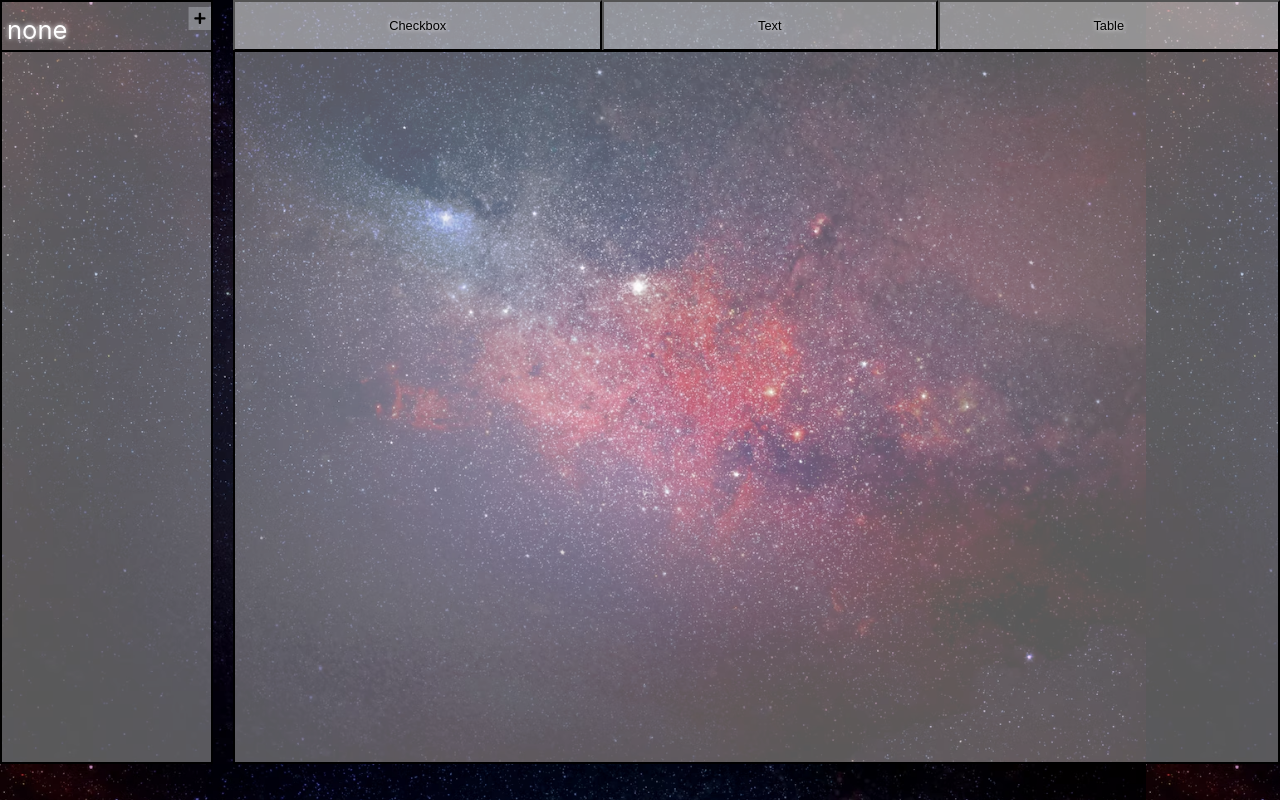
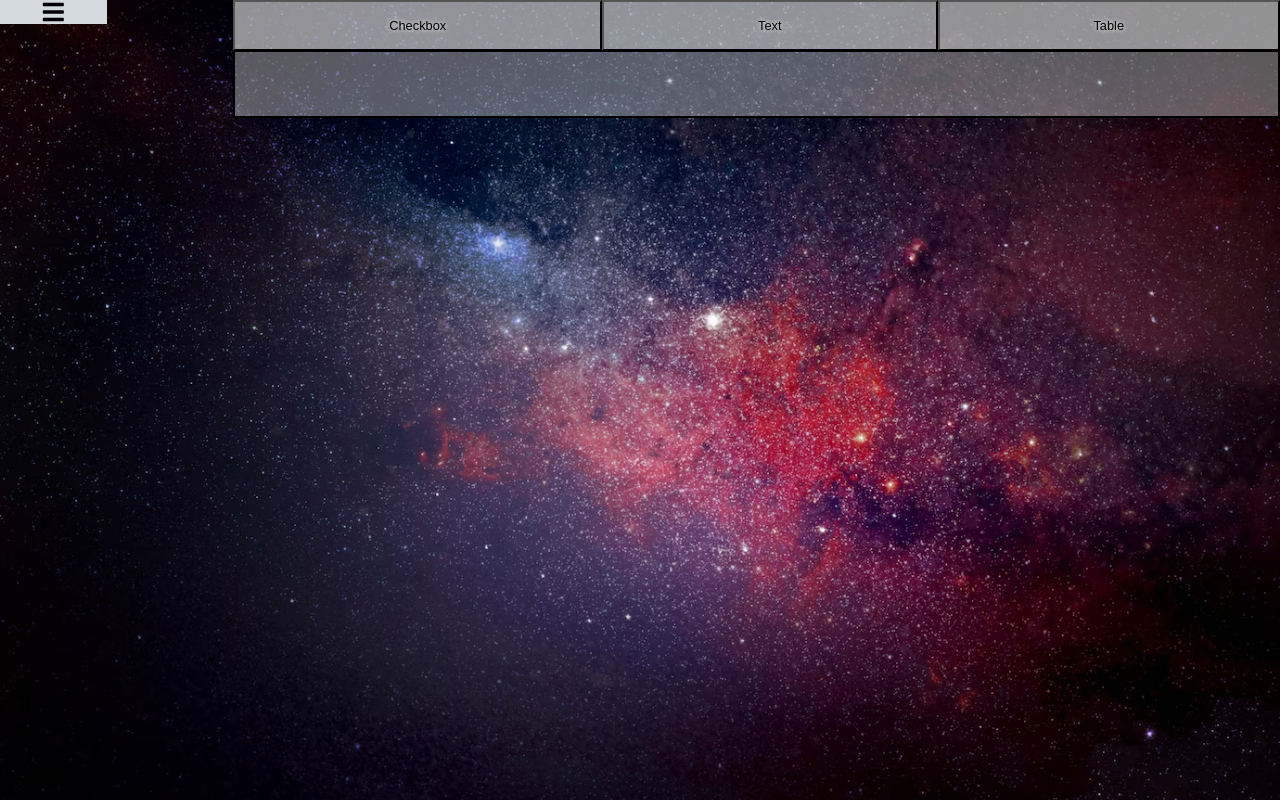
Before and after one commit to MohabRageh/not_es_ion, a React (Create React App) app: page / in a window 1280 px wide. Built offline with nearby package versions, Linux system fonts and the light colour scheme.

Commit message:
more changes

```diff
--- a/src/components/Aside.js
+++ b/src/components/Aside.js
@@ -1,17 +1,20 @@
 import React from 'react'
 import { useSelector } from "react-redux/es/exports";
-import { FaPlus } from 'react-icons/fa';
-import { addPage, setSelect } from '../store/asideSlice/asideSlice';
+import { FaPlus,FaBars } from 'react-icons/fa';
+import { addPage, awake, setSelect } from '../store/asideSlice/asideSlice';
 import { useDispatch } from "react-redux/es/hooks/useDispatch";
 
 export default function Aside() {
+    const isAwake=useSelector(state=>state.asidePages.isAwake)
     const dispatch=useDispatch()
     const pages=useSelector(state=>state.asidePages.Pages)
     const selected=useSelector(state=>state.asidePages.Selected)
   return (
-    <aside>
-        <FaPlus onClick={()=>dispatch(addPage())}/>
+    <>
+    {!isAwake?<FaBars className='awake_btn' onClick={()=>dispatch(awake())} />:"" }
+    {isAwake?<aside>
         <ul>
+        <FaBars className='awake_btn' onClick={()=>dispatch(awake())} />
             {
                 pages.length===0?<li>none</li>:
                 pages.map(
@@ -24,6 +27,8 @@ export default function Aside() {
                 )
             }
         </ul>
-    </aside>
+        <FaPlus onClick={()=>dispatch(addPage())}/>
+    </aside>:""}
+    </>
   )
 }
--- a/src/components/ComponentsPicker.js
+++ b/src/components/ComponentsPicker.js
@@ -15,7 +15,7 @@ export default function ComponentsPicker() {
         </li>
         <li>
         <button
-            onClick={()=>{selected>=0?dispatch( addItem ( {type:"text",value:""} ) ):console.log()}}
+            onClick={()=>{selected>=0?dispatch( addItem ( {type:"text",value:"drag me to grow => on my bottom right"} ) ):console.log()}}
           >Text</button>
         </li>
         <li>
--- a/src/index.css
+++ b/src/index.css
@@ -7,13 +7,14 @@
 }
 body {
   background-image: url("imgs/backgroundimg.avif");
-  background-size: contain;
+  background-size: cover;
   margin: 0;
   font-family: -apple-system, BlinkMacSystemFont, 'Segoe UI', 'Roboto', 'Oxygen',
     'Ubuntu', 'Cantarell', 'Fira Sans', 'Droid Sans', 'Helvetica Neue',
     sans-serif;
   -webkit-font-smoothing: antialiased;
   -moz-osx-font-smoothing: grayscale;
+  max-width: 100%;
 }
 .App{
   display: grid;
@@ -22,13 +23,19 @@ body {
   grid-template-areas:
   "a c c c c c"
   "a m m m m m "
+
   ;
 }
 .line_through{
   text-decoration: line-through;
 }
-aside::-webkit-scrollbar {
-  width: 1px;
+.awake_btn{
+  background-color: rgb(211, 217, 223);
+  width: 50%;
+  height: 3vh;
+}
+aside::-webkit-scrollbar,textarea::-webkit-scrollbar {
+  background-color: rgba(240, 248, 255, 0);
 }
 aside{
   background-color: var(--BGColor);
@@ -51,16 +58,11 @@ aside  li{
   color: white;
   font-size:clamp(.5rem,2vw,3rem)
 }
-aside ul li:first-child{
-  margin-top: -20px;
-}
+
 aside svg{
   background-color: rgba(240, 248, 255, 0.277);
   padding: 5px;
-  position: absolute;
-  position: sticky;
-  left: 100%;
-  top: 5px;
+  width: 100%;
   font-size:clamp(.1rem,1vw,3rem)
 }
 main{
@@ -95,7 +97,7 @@ main input[type="checkbox"]{
 }
 main textarea{
   flex-grow: 1;
-  max-width: 100%;
+
   font-size:clamp(.5rem,1vw,3rem);
   padding: 1rem;
   border-radius: 20px;
--- a/src/store/asideSlice/asideSlice.js
+++ b/src/store/asideSlice/asideSlice.js
@@ -2,7 +2,8 @@ import { createSlice } from "@reduxjs/toolkit";
 
 const initialState={
     Pages:[],
-    Selected:-1
+    Selected:-1,
+    isAwake:false
 }
 export const asideSlice=createSlice(
     {
@@ -36,10 +37,13 @@ export const asideSlice=createSlice(
                     state.Pages[selected].components[currentComponent]=
                     {...state.Pages[selected].components[currentComponent],checked:!state.Pages[selected].components[currentComponent].checked}
                 }
+            },
+            awake:(state)=>{
+                state.isAwake=!state.isAwake
             }
     }
 }
 )
 
-export const {addPage,setSelect,addItem,editItem} =asideSlice.actions
+export const {addPage,setSelect,addItem,editItem,awake} =asideSlice.actions
 export default asideSlice.reducer
```
